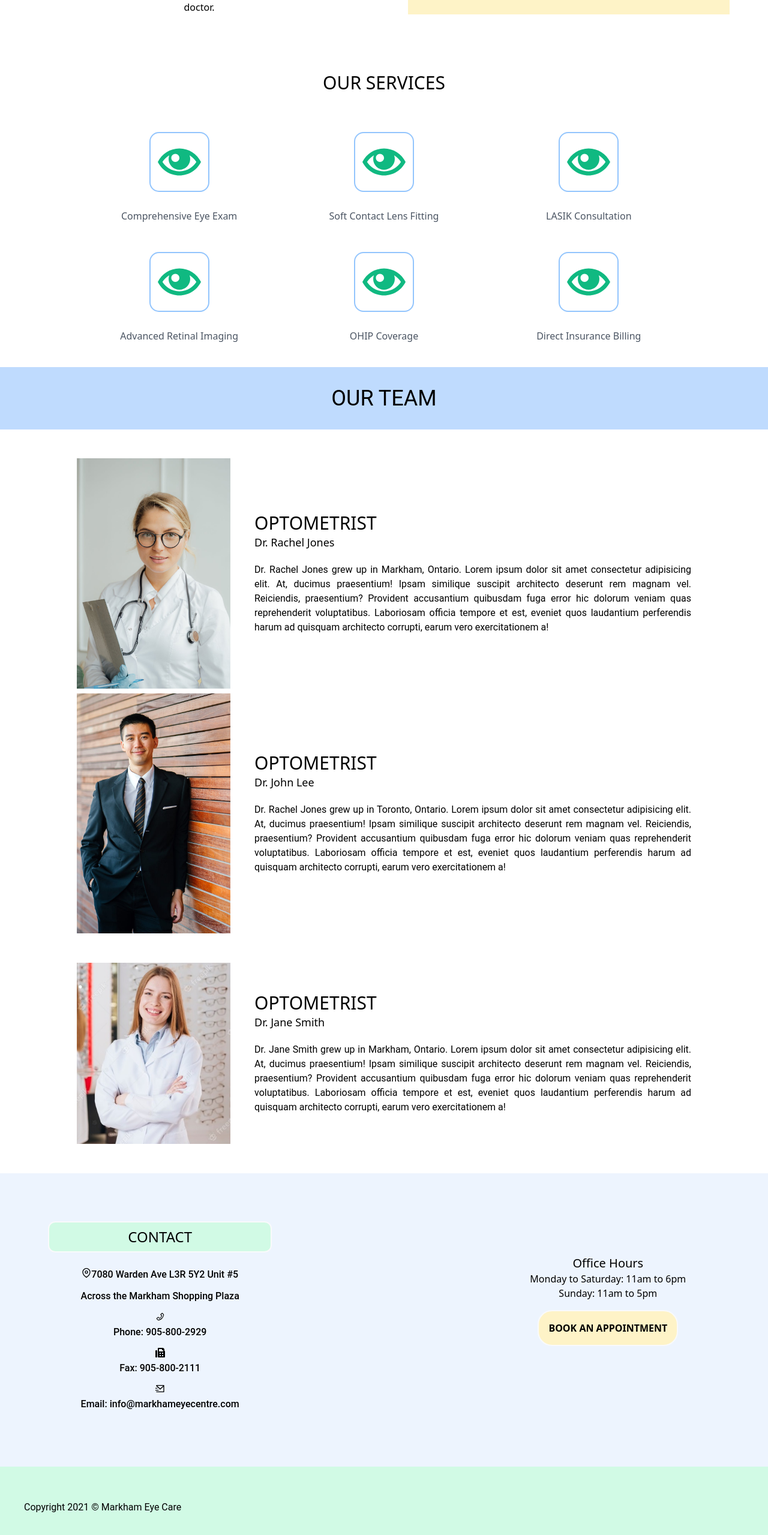
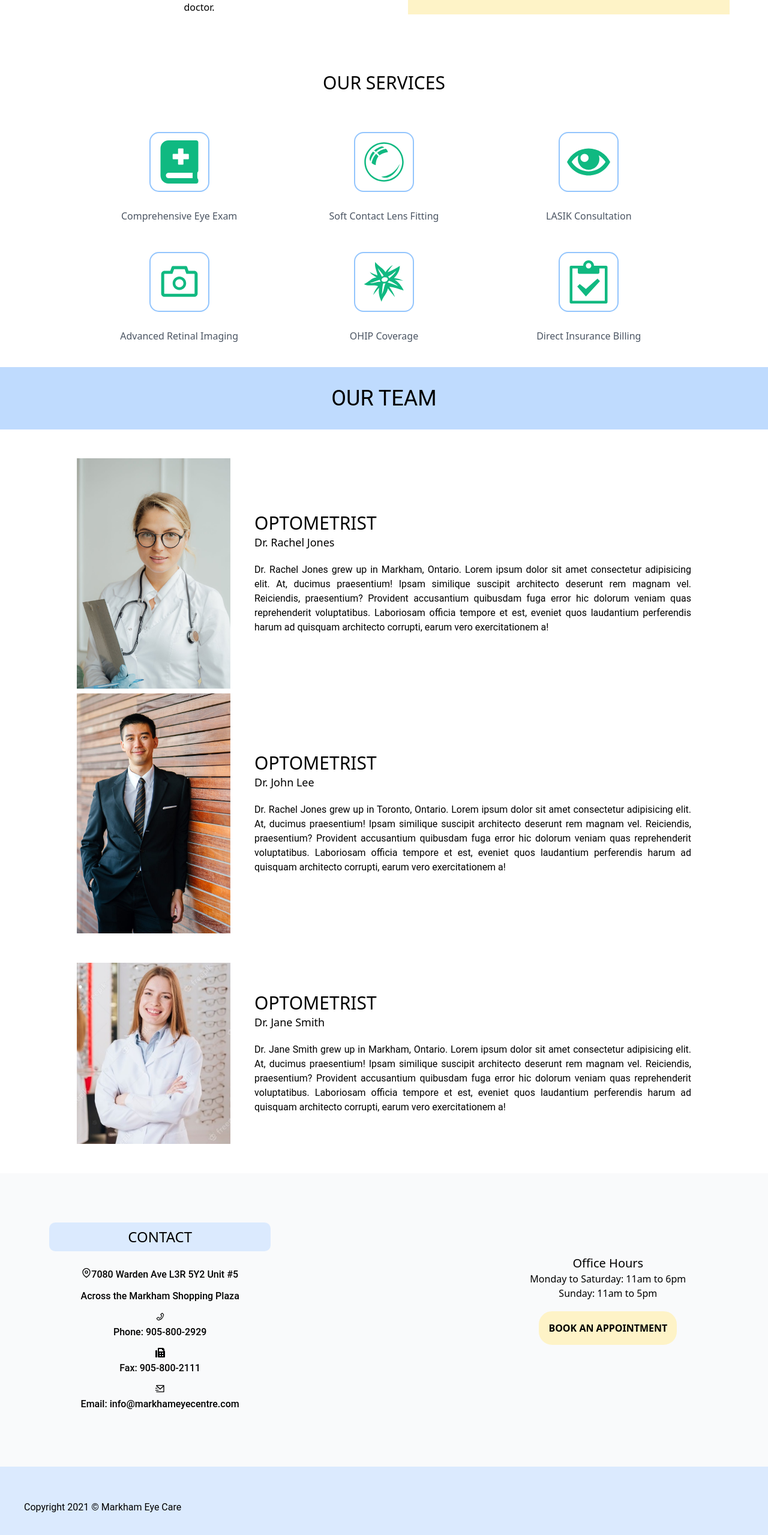
Before and after one commit to richardchyan/mock-website, a React (Create React App) app: page / in a window 1280 px wide. Shown: the part 1184-3743 px from the top of the page at 60% size. Built offline with nearby package versions, Linux system fonts and the light colour scheme; grey boxes are pictures that could not be loaded.

Commit message:
fixed services icons

```diff
--- a/src/About.js
+++ b/src/About.js
@@ -1,5 +1,9 @@
 import { ImEye } from 'react-icons/im';
-
+import { AiOutlineCamera } from 'react-icons/ai';
+import { FaBookMedical, FaNotesMedical } from 'react-icons/fa';
+import { GiLotusFlower } from 'react-icons/gi';
+import { ImClipboard } from 'react-icons/im';
+import { GiGlassBall } from 'react-icons/gi';
 
 const About = () => {
    return (
@@ -24,8 +28,8 @@ const About = () => {
          <h2 className="text-3xl uppercase">Our Services</h2>
          <div className="grid grid-cols-1 md:grid-cols-2 lg:grid-cols-3 w-80w m-auto mt-10">
             <div className="flex flex-col p-6">
-               <span class="text-7xl text-green-500 border-2 border-blue-300 rounded-2xl m-auto p-3 mb-7">
-                  <ImEye />
+               <span className="text-7xl text-green-500 border-2 border-blue-300 rounded-2xl m-auto p-3 mb-7">
+                  <FaBookMedical />
                </span>
                <h3 className="text-gray-600">
                   Comprehensive Eye Exam
@@ -33,7 +37,7 @@ const About = () => {
             </div>
             <div className="flex flex-col p-6">
                <span className="text-7xl text-green-500 border-2 border-blue-300 rounded-2xl m-auto p-3 mb-7">
-                  <ImEye />
+                  <GiGlassBall />
                </span>
                <h3 className="text-gray-600">
                   Soft Contact Lens Fitting
@@ -49,7 +53,7 @@ const About = () => {
             </div>
             <div className="flex flex-col p-6">
                <span className="text-7xl text-green-500 border-2 border-blue-300 rounded-2xl m-auto p-3 mb-7">
-                  <ImEye />
+                  <AiOutlineCamera />
                </span>
                <h3 className="text-gray-600">
                   Advanced Retinal Imaging
@@ -57,7 +61,7 @@ const About = () => {
             </div>
             <div className="flex flex-col p-6">
                <span className="text-7xl text-green-500 border-2 border-blue-300 rounded-2xl m-auto p-3 mb-7">
-                  <ImEye />
+                  <GiLotusFlower />
                </span>
                <h3 className="text-gray-600">
                   OHIP Coverage
@@ -65,7 +69,7 @@ const About = () => {
             </div>
             <div className="flex flex-col p-6">
                <span className="text-7xl text-green-500 border-2 border-blue-300 rounded-2xl m-auto p-3 mb-7">
-                  <ImEye />
+                  <ImClipboard />
                </span>
                <h3 className="text-gray-600">
                   Direct Insurance Billing
--- a/src/Contact.js
+++ b/src/Contact.js
@@ -3,13 +3,12 @@ import { FaFax } from 'react-icons/fa';
 import { FiMapPin } from 'react-icons/fi';
 import { RiMailSendLine } from 'react-icons/ri';
 
-
 const Contact = () => {
    return (
-      <div className="bg-blue-100 bg-opacity-50 grid grid-cols-1 lg:grid-cols-3 p-20">
+      <div className="bg-gray-50 grid grid-cols-1 lg:grid-cols-3 p-20">
          {/* contact info, phone numbers, email */}
          <div className="flex flex-col">
-            <h2 className="uppercase text-2xl bg-green-100 border-2 border-gray-50 rounded-xl font-medium p-2 mb-10 md:mb-6">
+            <h2 className="uppercase text-2xl bg-blue-100 border-2 border-gray-50 rounded-xl font-medium p-2 mb-10 md:mb-6">
                Contact
             </h2>
             <div>
--- a/src/Footer.js
+++ b/src/Footer.js
@@ -1,6 +1,6 @@
 const Footer = () => {
    return (
-      <div className="bg-green-100 py-14 font-roboto text-left ">
+      <div className="bg-blue-100 py-14 font-roboto text-left ">
          <h1 className="ml-10">
             Copyright 2021 &copy; Markham Eye Care
          </h1>
```
